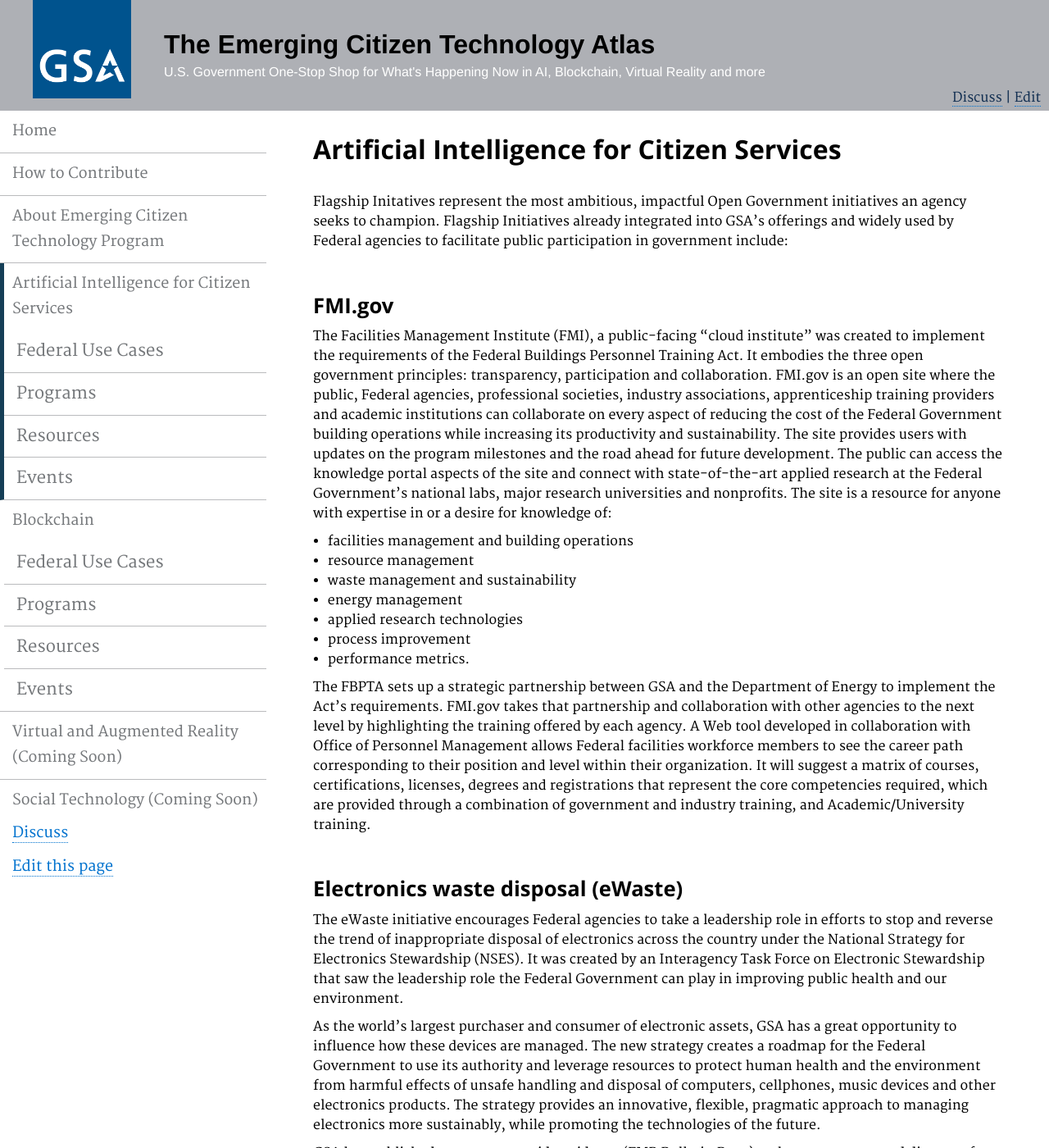
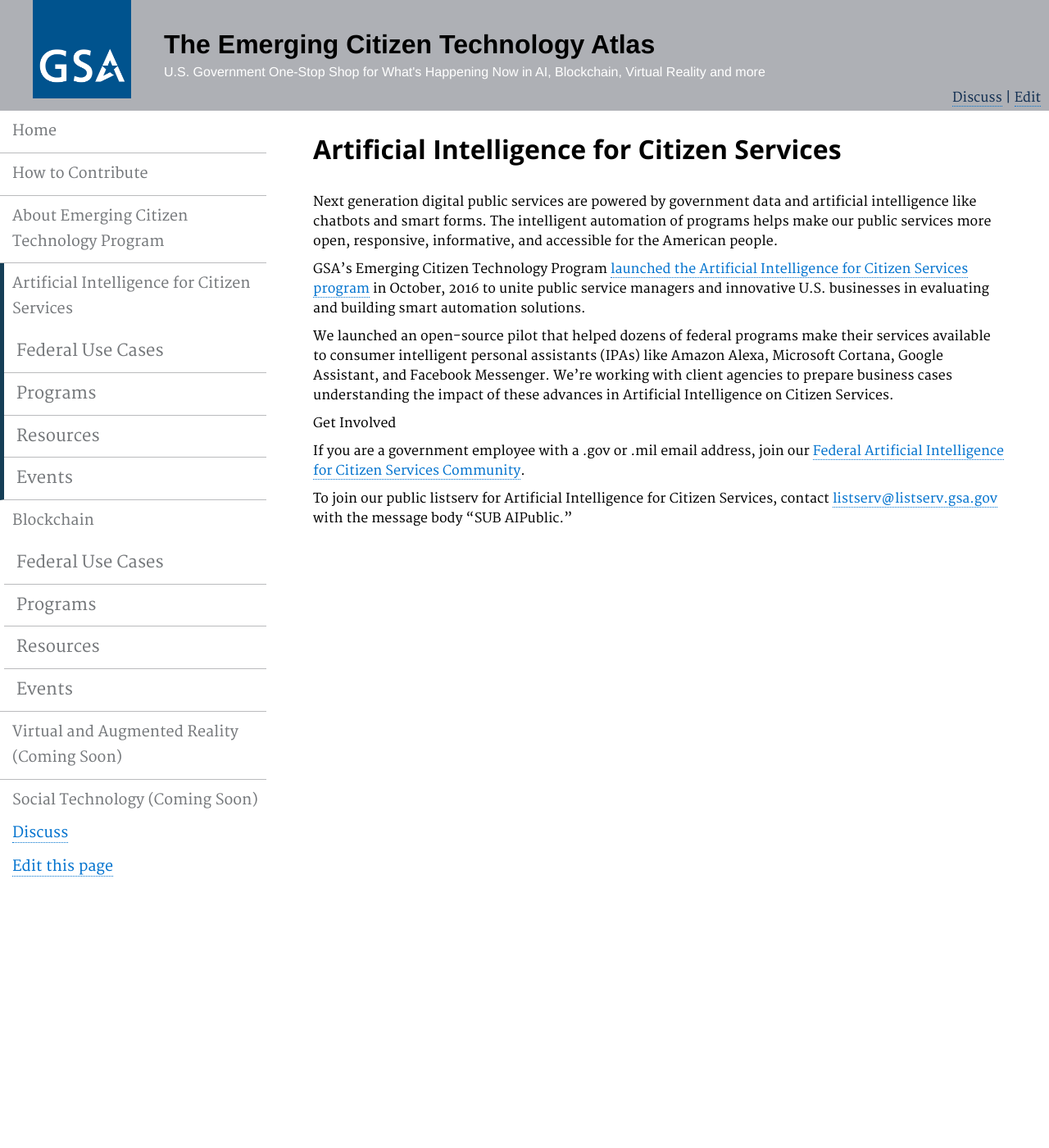
Before and after one commit to GSA/emerging-technology-atlas, a Jekyll site: the page built from pages/artificial-intelligence.md, in a window 1280 px wide and 1400 px high. Shown: the whole window at 82% size. Built offline with Jekyll 4.4.1, drawn with Linux system fonts in a browser that asks for light colours; some of the changed text lies outside the part shown.

Commit message:
Update artificial-intelligence.md

```diff
--- a/pages/artificial-intelligence.md
+++ b/pages/artificial-intelligence.md
@@ -8,43 +8,14 @@ description: ""
 # Artificial Intelligence for Citizen Services
 
 
-<p>Flagship Initatives represent the most ambitious, impactful Open Government initiatives an agency seeks to champion. Flagship Initiatives already integrated into GSA’s offerings and
-widely used by Federal agencies to facilitate public participation in government include:</p>
+<p>Next generation digital public services are powered by government data and artificial intelligence like chatbots and smart forms. The intelligent automation of programs helps make our public services more open, responsive, informative, and accessible for the American people.</p>
 
-### FMI.gov
-The Facilities Management Institute (FMI), a public-facing “cloud institute” was created to implement the requirements of the Federal Buildings Personnel Training Act. It embodies the three open government principles: transparency, participation and collaboration. FMI.gov is an open site where the public, Federal agencies, professional societies, industry associations, apprenticeship training providers and academic institutions can collaborate on every aspect of reducing the cost of the Federal Government building operations while increasing its productivity and sustainability. The site provides users with updates on the program milestones and the road ahead for future development. The public can access the knowledge portal aspects of the site and connect with state-of-the-art applied research at the Federal Government’s national labs, major research universities and nonprofits. The site is a resource for anyone with expertise in or a desire for knowledge of:
+<p>GSA’s Emerging Citizen Technology Program <a href="https://www.digitalgov.gov/2016/11/30/sharing-public-service-visions-for-virtual-reality-and-artificial-intelligence/">launched the Artificial Intelligence for Citizen Services program</a> in October, 2016 to unite public service managers and innovative U.S. businesses in evaluating and building smart automation solutions.</p>
 
-- facilities management and building operations
-- resource management
-- waste management and sustainability
-- energy management
-- applied research technologies
-- process improvement
-- performance metrics.
+<p>We launched an open-source pilot that helped dozens of federal programs make their services available to consumer intelligent personal assistants (IPAs) like Amazon Alexa, Microsoft Cortana, Google Assistant, and Facebook Messenger. We’re working with client agencies to prepare business cases understanding the impact of these advances in Artificial Intelligence on Citizen Services.</p>
 
-The FBPTA sets up a strategic partnership between GSA and the Department of Energy to implement the Act’s requirements. FMI.gov takes that partnership and collaboration with other agencies to the next level by highlighting the training offered by each agency. A Web tool developed in collaboration with Office of Personnel Management allows Federal facilities workforce members to see the career path corresponding to their position and level within their organization. It will suggest a matrix of courses, certifications, licenses, degrees and registrations that represent the core competencies required, which are provided through a combination of government and industry training, and Academic/University training.
+<p>Get Involved</p>
 
-### Electronics waste disposal (eWaste)
-The eWaste initiative encourages Federal agencies to take a leadership role in efforts to stop and reverse the trend of inappropriate disposal of electronics across the country under the National Strategy for Electronics Stewardship (NSES).  It was created by an Interagency Task Force on Electronic Stewardship that saw the leadership role the Federal Government can play in improving public health and our environment.
+<p>If you are a government employee with a .gov or .mil email address, join our <a href="mailto:AI-subscribe-request@listserv.gsa.gov?subject=AI%20listserv">Federal Artificial Intelligence for Citizen Services Community</a>.</p>
 
-As the world’s largest purchaser and consumer of electronic assets, GSA has a great opportunity to influence how these devices are managed. The new strategy creates a roadmap for the Federal Government to use its authority and leverage resources to protect human health and the environment from harmful effects of unsafe handling and disposal of computers, cellphones, music devices and other electronics products. The strategy provides an innovative, flexible, pragmatic approach to managing electronics more sustainably, while promoting the technologies of the future.
-
-GSA has published government-wide guidance (FMR Bulletin B-34) on how to manage and dispose of our Federal electronic assets.  In addition, Federal reporting through the GSA-managed tool has been enhanced to gather more detailed information for us to understand exactly how these electronic assets are being disposed of.  Further policy efforts are being undertaken, and we are coordinating efforts with other stakeholders, primarily EPA and DOE, to update and refresh this NSES effort.
-
-###  Performance.gov
-The mission of Performance.gov is to assist the public in learning more about how the Federal Government is working to get the most from taxpayer dollars and to deliver the best service possible to the American people. The website consolidates all core agency strategic plan information and annual performance reports in a searchable and machine readable format, and invites the public to provide suggestions for improving Federal performance management.
-
-Performance.gov offers a window to the Administration’s efforts of delivering a more effective, smarter, and leaner government by providing the public, members of Congress, and the media with a view of progress underway within and across agencies in cutting waste, streamlining government, and improving performance. The site advances the President’s commitment, as documented in the Federal Government GSA Open Government Plan 2014-2016, to communicate candidly and concisely the progress on initiatives agencies are working to accomplish, how they seek to accomplish their objectives, and why these efforts are important.
-
-In 2013, GSA updated the site to meet the requirements of the Government Performance and Results Modernization Act of 2010, which requires regular progress updates on the top agency specific performance goals. This law set in motion a variety of reforms to modernize the Federal Government’s nearly two-decade-old performance management framework. Congress included transparency provisions in the Act, which require the following:
-- Develop and deploy a single Federal website that complies with the act and provides performance information for Federal and agency priority goals;
-- Develop a consolidated list of Federal Government programs for inclusion on the site; and
-- Consolidate all core agency strategic plan information and annual performance reports on this website in a “searchable and machine readable format.”
-
-All Cabinet departments and nine other major agencies have agency pages on Performance.gov. Each describes the agency’s mission and lists the agency's strategic goals, objectives, and priority goals. Each agency’s home page also provides links to the agency’s strategic plan, annual performance plan, and annual performance report; reports agency progress on government-wide management initiatives; and shows agency contributions to cross-agency performance (CAP) goals. To date, Performance.gov highlights:
-
-- 15 Cross-Agency Performance Goals
-- 98 Agency Priority Goals
-- 123 Strategic Goals
-- 382 Strategic Objectives
-- 339 Performance Indicators
+<p>To join our public listserv for Artificial Intelligence for Citizen Services, contact <a href="mailto:listserv@listserv.gsa.gov?subject=AI%20listserv">listserv@listserv.gsa.gov</a> with the message body “SUB AIPublic.”</p>
```
